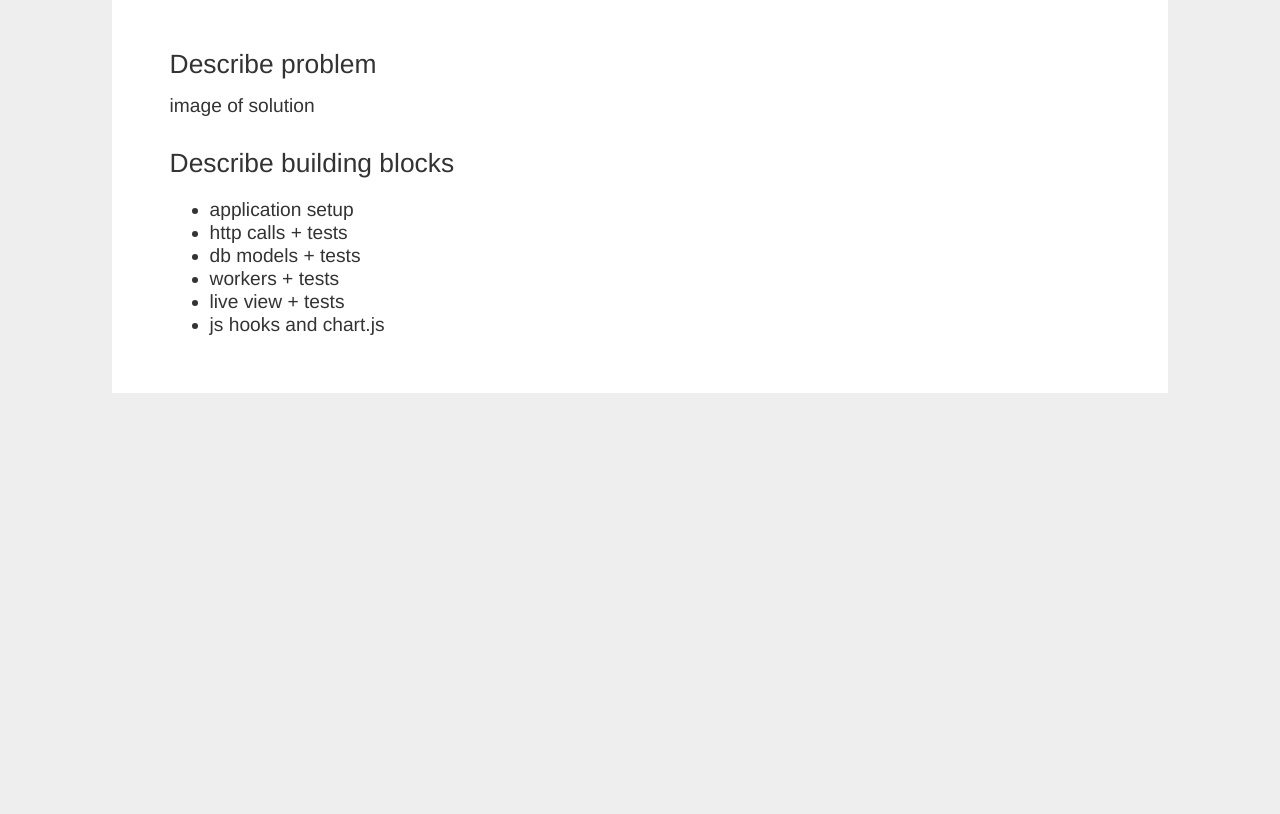
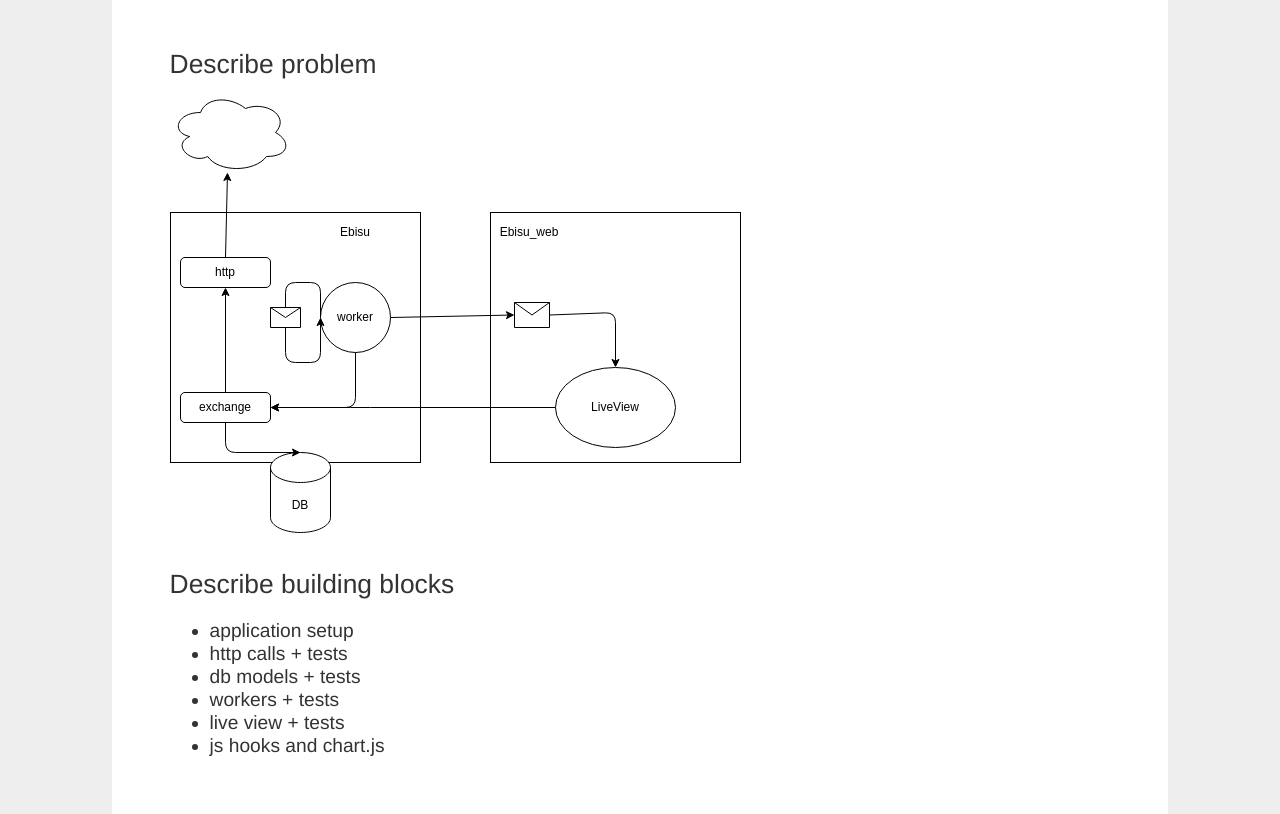
Before and after one commit to elpikel/cmd_arek, a plain HTML site: page pages/using-liveview-and-genservers-to-track-cryptocurrency-exchanges.html in a window 1280 px wide. Shown: the part 845-1659 px from the top of the page. Before the commit the page ends 1238 px from the top, so only its background shows below. Drawn offline with Linux system fonts and the light colour scheme; a web font is replaced by a local one.

Commit message:
added image

```diff
--- a/pages/using-liveview-and-genservers-to-track-cryptocurrency-exchanges.html
+++ b/pages/using-liveview-and-genservers-to-track-cryptocurrency-exchanges.html
@@ -75,7 +75,7 @@ end
                         </code>
                         </pre>
                         <h3>Describe problem</h3>
-                        <p>image of solution</p>
+                        <p><img src="../images/ebisu.svg"/></p>
 
                         <h3>Describe building blocks</h3>
                         <ul>
```
Also changed, not shown: images/ebisu.svg (added).
